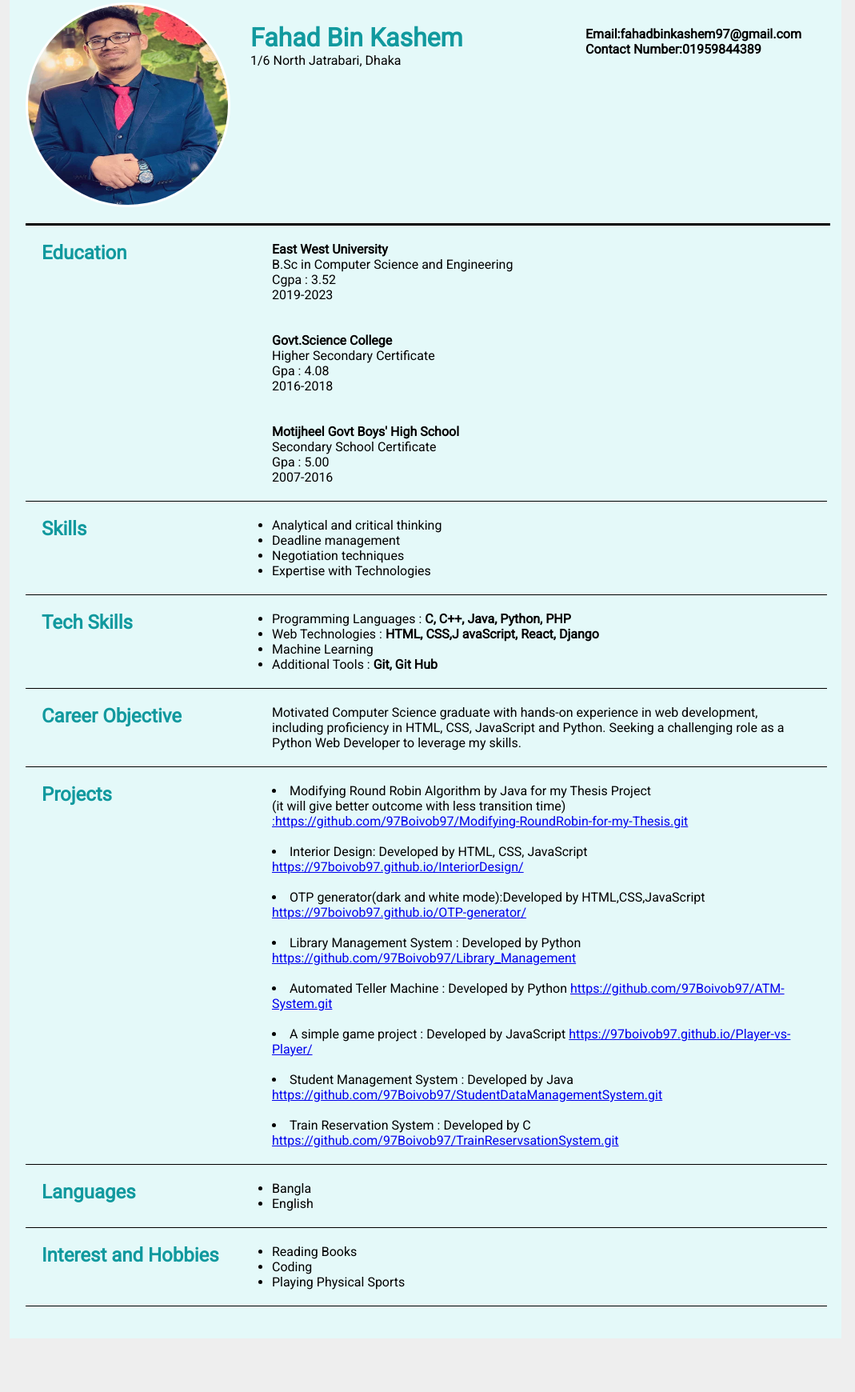
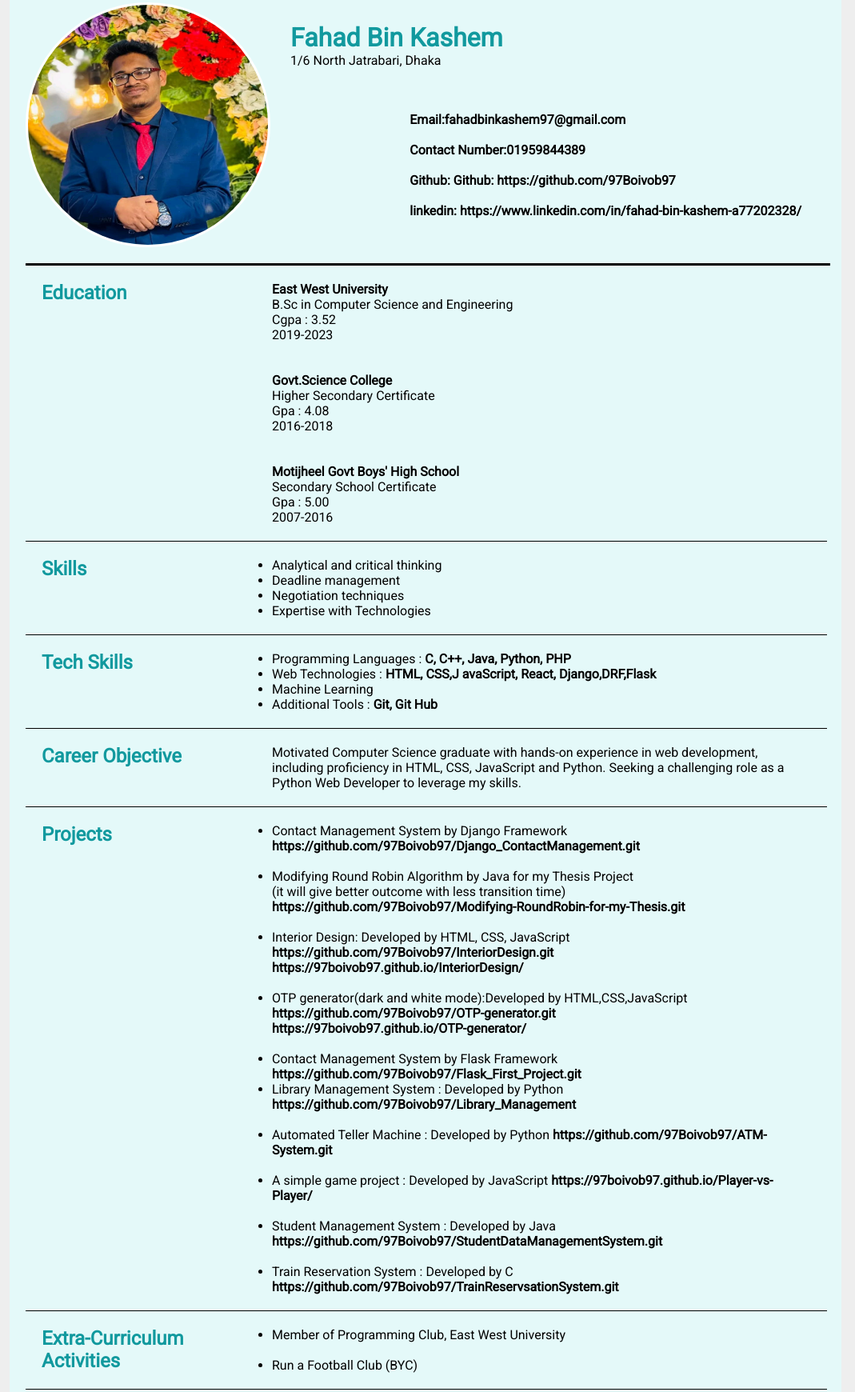
Before and after one commit to 97Boivob97/my_CV, a plain HTML site: page index.html in a window 1280 px wide. Shown: the part 17-1757 px from the top of the page at 80% size, without its empty margins (108-1177 px from the left). Before the commit the page ends 1690 px from the top, so only its background shows below. Drawn offline with Linux system fonts and the light colour scheme.

Commit message:
Add files via upload

```diff
--- a/index.html
+++ b/index.html
@@ -10,15 +10,18 @@
 <body>
         <div class="container">
             <header>
-               <img class="profile-image" src="Boivob.jpg">
+               <img class="profile-image" src="Boivob.jpeg">
                <div class="bio-header">
                 <h1>Fahad Bin Kashem</h1>
                 <p>1/6 North Jatrabari, Dhaka</p>
                </div>
                <div class="contact">
-                <p> <a href="mailto:fahadbinkashem97@gmail.com">Email:fahadbinkashem97@gmail.com </a> </p>
-                <p> <a href="tel:01959844389">Contact Number:01959844389 </a> </p>
-                <p> <a href=""></a></p>
+                <p> <a href="mailto:fahadbinkashem97@gmail.com">Email:fahadbinkashem97@gmail.com </a> </p> <br>
+                <p> <a href="tel:01959844389">Contact Number:01959844389 </a> </p> <br>
+                <a href="Github: https://github.com/97Boivob97">Github: Github: https://github.com/97Boivob97</a>
+                <br> <br>
+                <a href="https://www.linkedin.com/in/fahad-bin-kashem-a77202328/">linkedin: https://www.linkedin.com/in/fahad-bin-kashem-a77202328/</a>
+
                </div>
             </header>
             <div class="div-clear"></div>
@@ -79,7 +82,7 @@
                         <div class="right-div">
                             <ul>
                                 <li>Programming Languages : <b> C, C++, Java, Python, PHP</b></li>
-                                <li>Web Technologies : <b> HTML, CSS,J avaScript, React, Django</b></li>
+                                <li>Web Technologies : <b> HTML, CSS,J avaScript, React, Django,DRF,Flask</b></li>
                                 <li>Machine Learning</li>
                                 <li>Additional Tools : <b> Git, Git Hub</b> </li>
 
@@ -114,20 +117,31 @@
                         </div>
                         <div class="right-div">
                             <div class="div-projct">
-                                <ul></ul>
+                                <ul>
+                                    <li>
+                                        Contact Management System by Django Framework
+                                        <a href="https://github.com/97Boivob97/Django_ContactManagement.git">https://github.com/97Boivob97/Django_ContactManagement.git</a>
+                                    </li> <br>
+
                                     <li>
                                         Modifying Round Robin Algorithm by Java for my Thesis Project
                                         <p> (it will give better outcome with less transition time)</p>
-                                        <a href=":https://github.com/97Boivob97/Modifying-RoundRobin-for-my-Thesis.git">:https://github.com/97Boivob97/Modifying-RoundRobin-for-my-Thesis.git</a>
+                                        <a href="https://github.com/97Boivob97/Modifying-RoundRobin-for-my-Thesis.git">https://github.com/97Boivob97/Modifying-RoundRobin-for-my-Thesis.git</a>
                                     </li> <br>
                                     <li>
                                         Interior Design: Developed by HTML, CSS, JavaScript
+                                        <a href="https://github.com/97Boivob97/InteriorDesign.git">https://github.com/97Boivob97/InteriorDesign.git</a><br>
                                         <a href="https://97boivob97.github.io/InteriorDesign/">https://97boivob97.github.io/InteriorDesign/</a>
                                     </li> <br>
                                     <li>
                                         OTP generator(dark and white mode):Developed by HTML,CSS,JavaScript
+                                        <a href="https://github.com/97Boivob97/OTP-generator.git">https://github.com/97Boivob97/OTP-generator.git</a><br>
                                         <a href="https://97boivob97.github.io/OTP-generator/">https://97boivob97.github.io/OTP-generator/</a>
                                     </li> <br>
+                                    <li>
+                                        Contact Management System by Flask Framework
+                                        <a href="https://github.com/97Boivob97/Flask_First_Project.git">https://github.com/97Boivob97/Flask_First_Project.git</a>
+                                    </li>
                                     <li>
                                         Library Management System : Developed by Python
                                         <a href="https://github.com/97Boivob97/Library_Management">https://github.com/97Boivob97/Library_Management</a>
@@ -157,6 +171,28 @@
                 </section>
                 <div class="div-clear"></div>
                 <hr class="common-hr">
+
+
+                <section class="student-section"></section>
+                <div class="content">
+                    <div class="left-div">
+                        <h2>Extra-Curriculum</h2>
+                        <h2>Activities</h2>
+                    </div>
+                    <div class="right-div">
+                        <ul>
+                            <li>Member of Programming Club, East West University</li>
+                            <br>
+                            <li>Run a Football Club (BYC)</li>
+                        </ul>
+                    </div>
+                </div>
+            </section>
+            <div class="div-clear"></div>
+            <hr class="common-hr">
+
+
+
 
                 <section class="student-section"></section>
                 <div class="content">
--- a/style.css
+++ b/style.css
@@ -19,8 +19,8 @@ body{
 }
 
 .profile-image{
-    width: 250px;
-    height: 250px;
+    width: 300px;
+    height: 300px;
     border: 3px solid white;
     border-radius: 50%;
     float:left;
@@ -45,7 +45,16 @@ h1,h2,h3{
     cursor:pointer;
     text-decoration: underline;
     color:blue;
-
+}
+.projects a {
+    text-decoration: none;
+    color:black;
+    font-weight: bolder;
+}
+.projects a:hover{
+    cursor:pointer;
+    text-decoration: underline;
+    color:blue;
 }
 .div-clear{
     clear:both;
```
Also changed, not shown: Boivob.jpeg (added).
